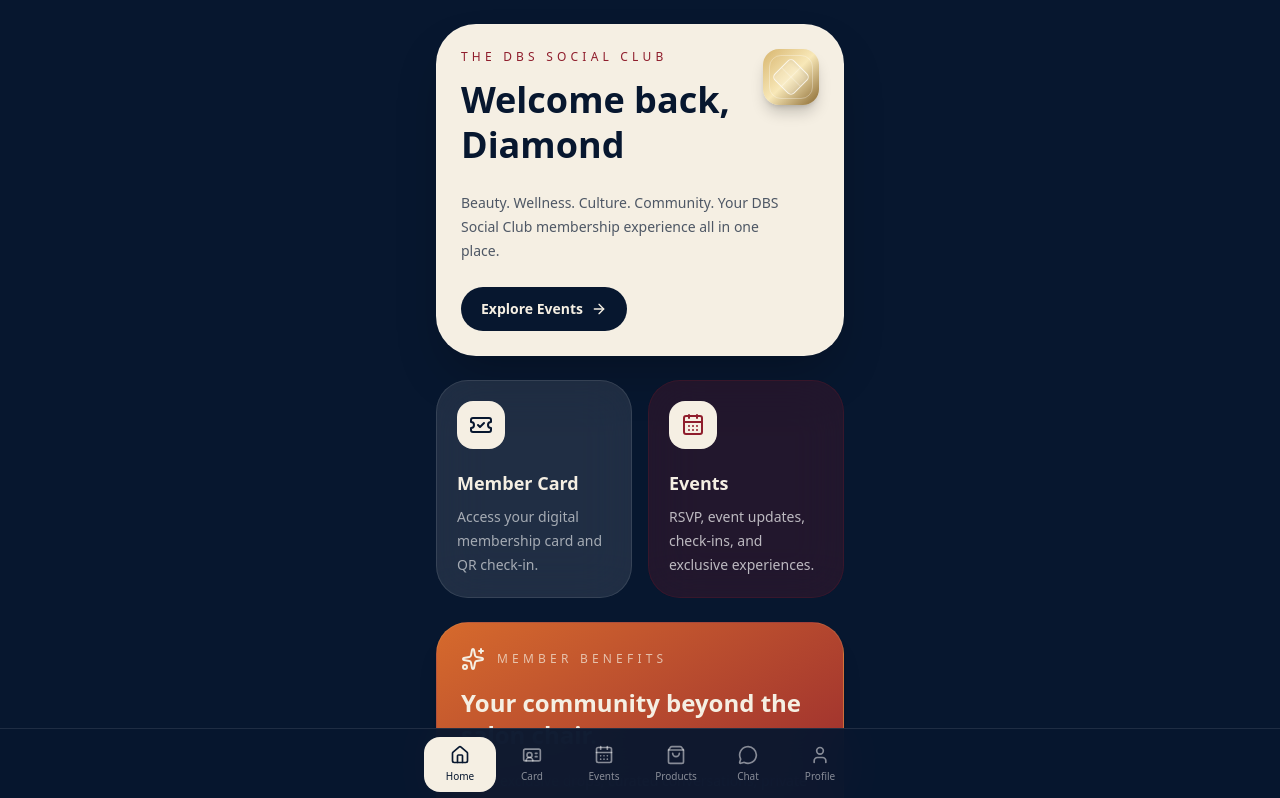
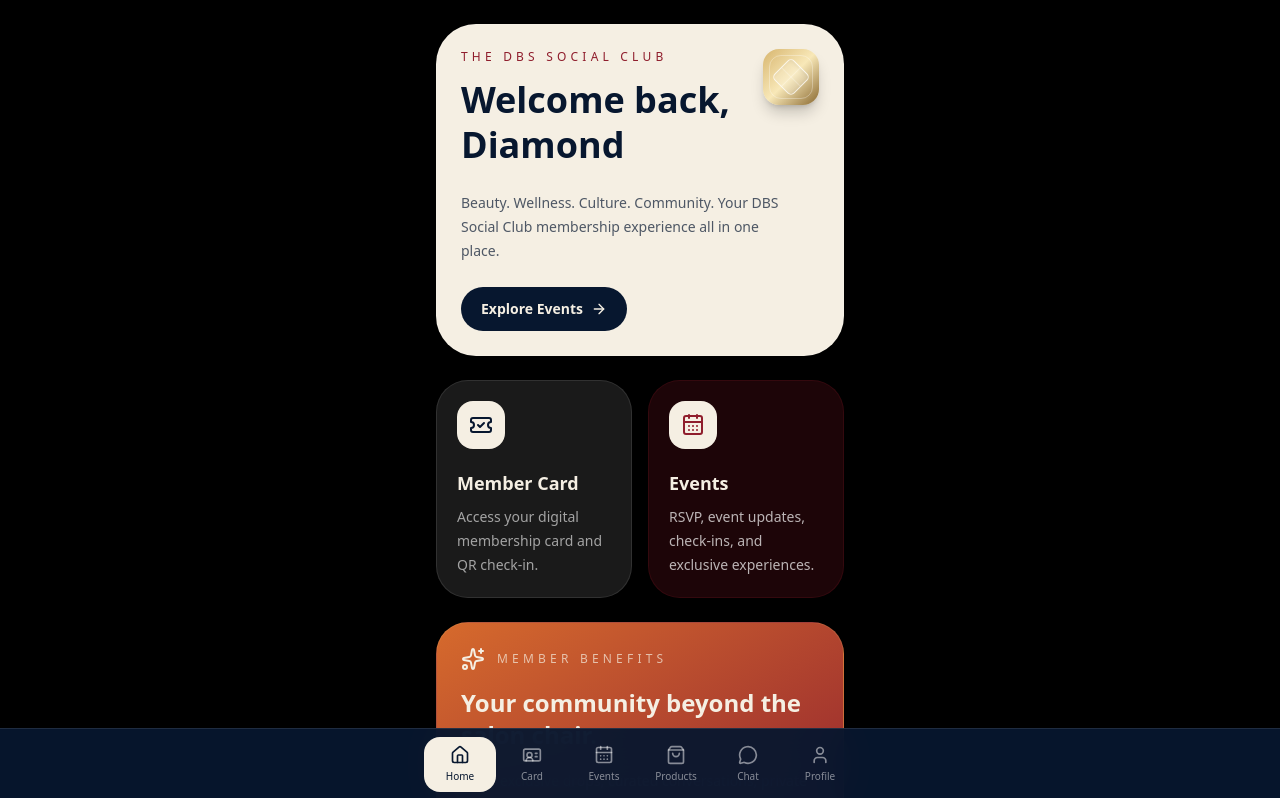
Before and after one commit to diamondbeautysolutions/thedbssocialclub, a Next.js app: page /app in a window 1280 px wide. Shown: the top 798 px of the page. Built offline with nearby package versions, Linux system fonts and the light colour scheme.

Commit message:
Switch app shell to black and white theme

```diff
--- a/app/app/layout.tsx
+++ b/app/app/layout.tsx
@@ -6,8 +6,9 @@
   children: React.ReactNode;
 }) {
   return (
-    <main className="min-h-screen bg-[#07172f] text-[#f5efe3]">
-      <div className="fixed inset-0 -z-10 bg-[radial-gradient(circle_at_top_left,#8f1d2c_0%,transparent_28%),radial-gradient(circle_at_bottom_right,#d66a2c_0%,transparent_26%),linear-gradient(180deg,#07172f_0%,#020817_100%)]" />
+    <main className="min-h-screen bg-black text-white">
+      <div className="fixed inset-0 -z-10 bg-[radial-gradient(circle_at_top_left,rgba(255,255,255,0.08)_0%,transparent_22%),radial-gradient(circle_at_bottom_right,rgba(255,255,255,0.06)_0%,transparent_22%),linear-gradient(180deg,#000000_0%,#050505_100%)]" />
+
       <div className="mx-auto min-h-screen max-w-md px-5 pb-28 pt-6">
         {children}
       </div>
```
